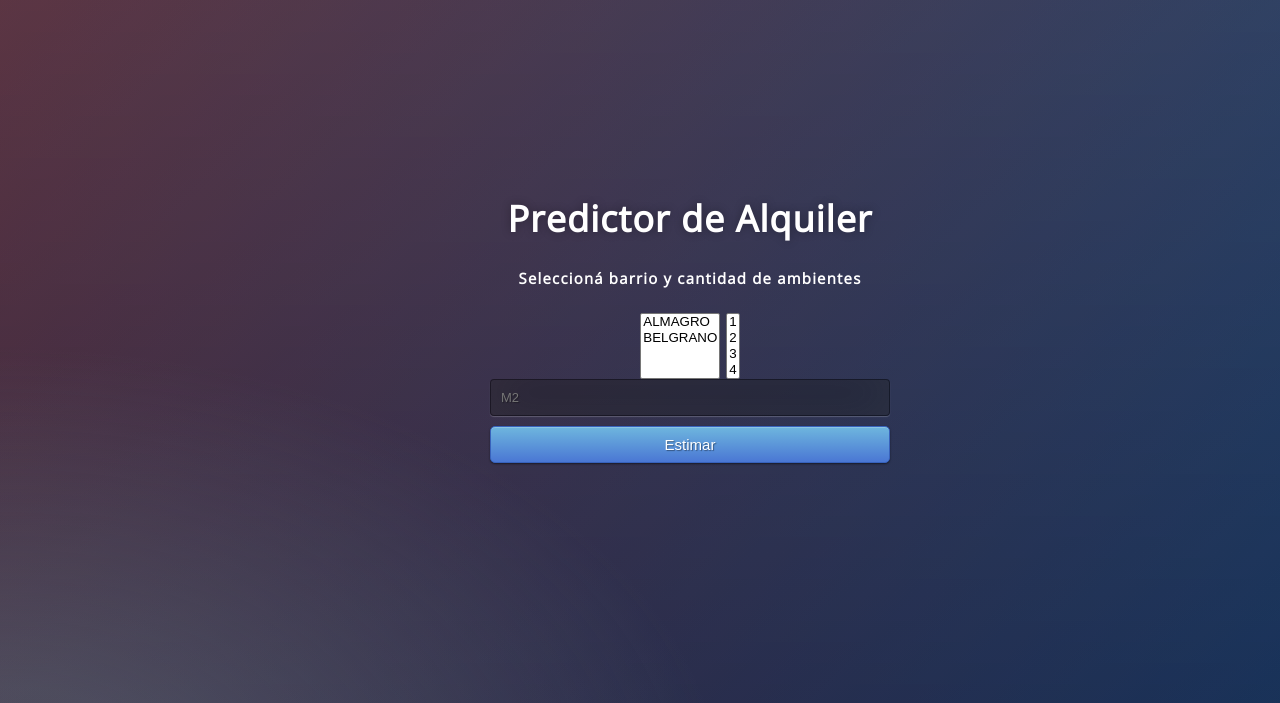
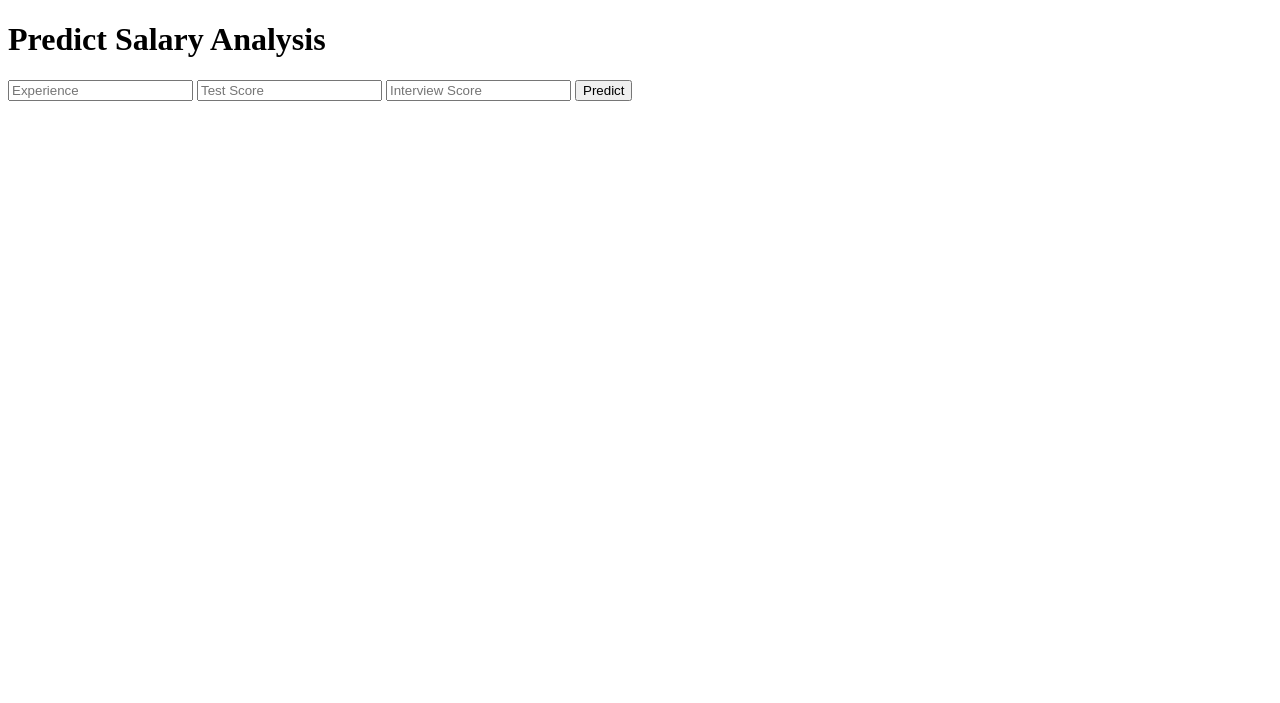
Before and after one commit to NapoliD/prueba, a Flask app: page / in a window 1280 px wide. Shown: the top 703 px of the page. After the commit the page ends 101 px from the top, so only its background shows below. Run offline with Flask 2, Linux system fonts and the light colour scheme; parts of the project's set-up code (start-up, migrations or seed data) failed here and were passed over.

Commit message:
Add files via upload

```diff
--- a/templates/index.html
+++ b/templates/index.html
@@ -1,42 +1,27 @@
 <!DOCTYPE html>
 <html >
+<!--From https://codepen.io/frytyler/pen/EGdtg-->
 <head>
   <meta charset="UTF-8">
-  <title>Alquilers en CABA</title>
+  <title>ML API</title>
   <link href='https://fonts.googleapis.com/css?family=Pacifico' rel='stylesheet' type='text/css'>
 <link href='https://fonts.googleapis.com/css?family=Arimo' rel='stylesheet' type='text/css'>
 <link href='https://fonts.googleapis.com/css?family=Hind:300' rel='stylesheet' type='text/css'>
 <link href='https://fonts.googleapis.com/css?family=Open+Sans+Condensed:300' rel='stylesheet' type='text/css'>
-<link type="text/css" rel="stylesheet" href="{{ url_for('static', filename='./style.css') }}">
 
+</head>
 
-<body >
+<body>
  <div class="login">
-	<h1>Predictor de Alquiler</h1>
+	<h1>Predict Salary Analysis</h1>
 
      <!-- Main Input For Receiving Query to our ML -->
-     <h5>Seleccioná barrio y cantidad de ambientes</h5>
     <form action="{{ url_for('predict')}}"method="post">
-    	<!-- <input type="text" name="barrio_cat" placeholder="barrio_cat" required="required" />-->
-        <!--<input type="text" name="ambientes" placeholder="ambientes" required="required" />-->
-        <select name="barrio_cat" size="4" required="required" multiple>
-            <option value="0">ALMAGRO</option>
-            <option value="1">BELGRANO</option>
+    	<input type="text" name="experience" placeholder="Experience" required="required" />
+        <input type="text" name="test_score" placeholder="Test Score" required="required" />
+		<input type="text" name="interview_score" placeholder="Interview Score" required="required" />
 
-           </select>
-	<select name="ambientes" size="4" required="required" multiple>
-            <option value="1">1</option>
-            <option value="2">2</option>
-            <option value="3">3</option>
-            <option value="4">4</option>
-            <option value="5">5</option>
-        </select>
-
-        <input type="text" name="M2" placeholder="M2" required="required"/>
-
-
-
-        <button type="submit" class="btn btn-primary btn-block btn-large" >Estimar</button>
+        <button type="submit" class="btn btn-primary btn-block btn-large">Predict</button>
     </form>
 
    <br>
@@ -44,5 +29,7 @@
    {{ prediction_text }}
 
  </div>
+
+
 </body>
 </html>
```
